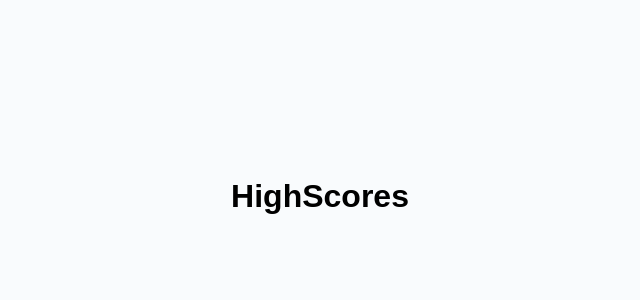
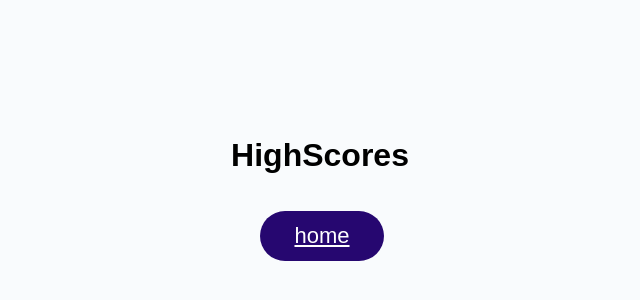
Before and after one commit to GPain2007/Quiz-time, a plain HTML site: page highscore.html in a window 1280 px wide. Shown: the part 214-514 px from the top of the page, without its empty margins (320-960 px from the left). Drawn offline with Linux system fonts and the light colour scheme.

Commit message:
added button to js

```diff
--- a/highscore.html
+++ b/highscore.html
@@ -11,6 +11,7 @@
     <div class="container">
       <div id="home" class="flex-column flex-center">
         <h1>HighScores</h1>
+        <a href="./index.html" class="btn">home</a>
       </div>
     </div>
   </body>
```
